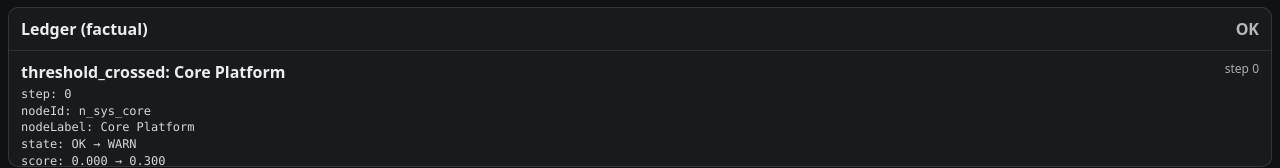
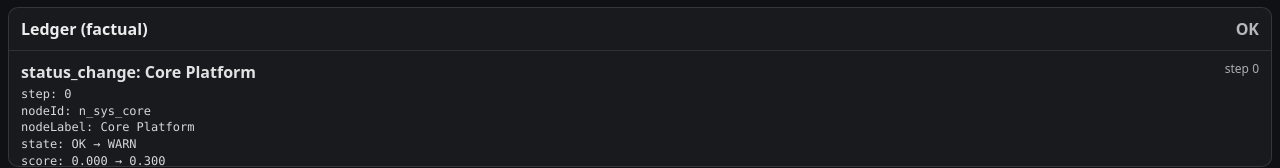
Before and after one commit to alexanderyashin/ea-oc-extension, a React (Vite) app in the folder apps/cockpit/: page / in a window 1280 px wide. Both pictures are taken after a click on the button "Run Shock". Shown: the part 625-793 px from the top of the page. Built offline with nearby package versions, Linux system fonts and the light colour scheme.

Commit message:
ui: ledger wording (keep full factual body)

```diff
--- a/apps/cockpit/src/ui/Ledger.tsx
+++ b/apps/cockpit/src/ui/Ledger.tsx
@@ -14,11 +14,11 @@ function fmtNum(n: number): string {
 function renderTitle(e: LedgerEvent): string {
   switch (e.type) {
     case "threshold_crossed":
-      return `threshold_crossed: ${e.nodeLabel}`;
+      return `status_change: ${e.nodeLabel}`;
     case "info":
       return "info";
     case "global_stop":
-      return "global_stop";
+      return "GLOBAL STOP";
     default: {
       const _exhaustive: never = e;
       return String(_exhaustive);
@@ -104,7 +104,14 @@ export function Ledger() {
                     gap: 10,
                   }}
                 >
-                  <div style={{ fontWeight: 800 }}>{renderTitle(e)}</div>
+                  <div
+                    style={{
+                      fontWeight: 800,
+                      opacity: e.type === "global_stop" ? 1 : 0.95,
+                    }}
+                  >
+                    {renderTitle(e)}
+                  </div>
                   <div style={{ opacity: 0.7, fontSize: 12 }}>step {e.step}</div>
                 </div>
 
```
